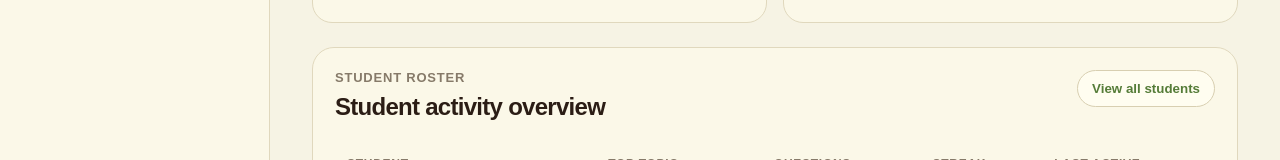
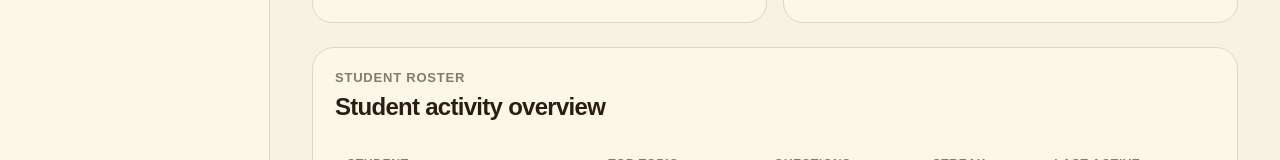
Before and after one commit to CapiLearn/CapiLearn, a React app in the folder frontend/: page /instructor-dashboard in a window 1280 px wide. Shown: the part 274-434 px from the top of the page. Built offline with nearby package versions, Linux system fonts and the light colour scheme; the HTML template or start-up script is replaced by a standard one.

Commit message:
Polish instructor dashboard layout

```diff
--- a/frontend/src/pages/InstructorDashboard.jsx
+++ b/frontend/src/pages/InstructorDashboard.jsx
@@ -152,7 +152,6 @@ function InstructorDashboard() {
               <p className="panel-label">Student Roster</p>
               <h2>Student activity overview</h2>
             </div>
-            <button className="small-outline-button">View all students</button>
           </div>
 
           <div className="roster-table-wrapper">
--- a/frontend/src/styles/InstructorDashboard.css
+++ b/frontend/src/styles/InstructorDashboard.css
@@ -329,18 +329,6 @@ body {
   margin-bottom: 20px;
 }
 
-.small-outline-button {
-  border: 1px solid #d8cfb1;
-  border-radius: 999px;
-  background: #fffdf0;
-  color: #557c38;
-
-  padding: 10px 14px;
-  font-weight: 800;
-  cursor: pointer;
-  white-space: nowrap;
-}
-
 .roster-table-wrapper {
   overflow-x: auto;
 }
```
